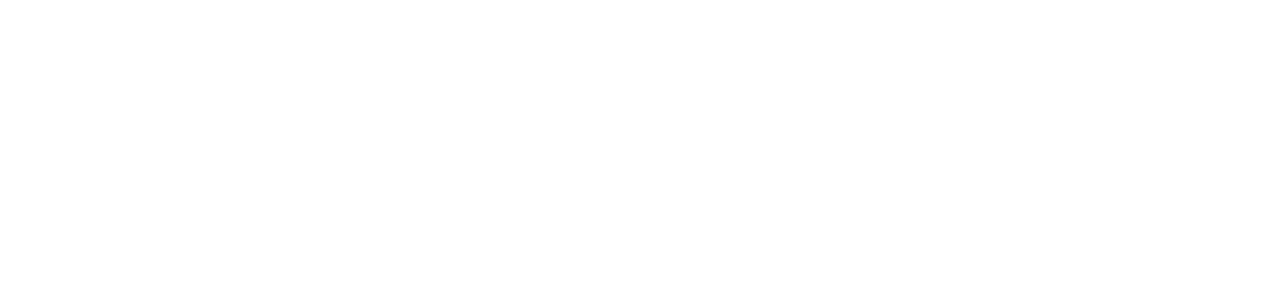
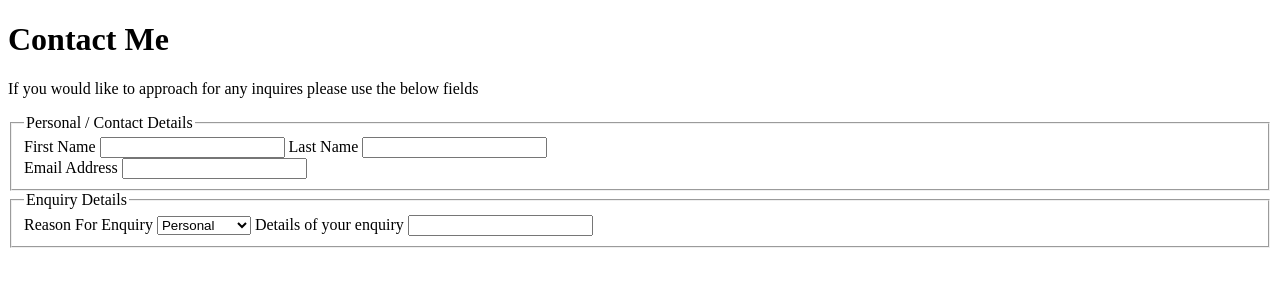
Before and after one commit to RossMcNabb/Porfolio-refresh, a plain HTML site: page pages/contact.html in a window 1280 px wide. Drawn offline with Linux system fonts and the light colour scheme.

Commit message:
Contact page Form

```diff
--- a/pages/contact.html
+++ b/pages/contact.html
@@ -3,6 +3,33 @@
     <head>
         <title>Contact</title>
     </head>
+    <div>
+        <h1>Contact Me</h1>
+        <p> If you would like to approach for any inquires please use the below fields</p>
+    </div>
+    <form>
+        <fieldset>
+            <legend>Personal / Contact Details</legend>
+            <label for="firstname">First Name</label>
+            <input id="firstname" type="text">
+            <label for="lastname">Last Name</label>
+            <input id="lastname" type="text">
+            <br/>
+            <label for="emailaddress">Email Address</label>
+            <input id="emailaddress" type="email">
+        </fieldset>
+        <fieldset>
+            <legend>Enquiry Details</legend>
+            <label for="reasonforenquiry">Reason For Enquiry</label>
+            <select name="reasonforenquiry">
+                <option value="Personal">Personal</option>
+                <option value="jobrelated">Job Related</option>
+                <option value="other">Other</option>
+            </select>
+            <label for="enquirydetails">Details of your enquiry</label>
+            <input id="enquirydetails" type="text">
+        </fieldset>
+    </form>
     <body></body>
     <Footer></Footer>
 </html>
```
Also changed, not shown: pages/projects.html (+22 -1 lines).
